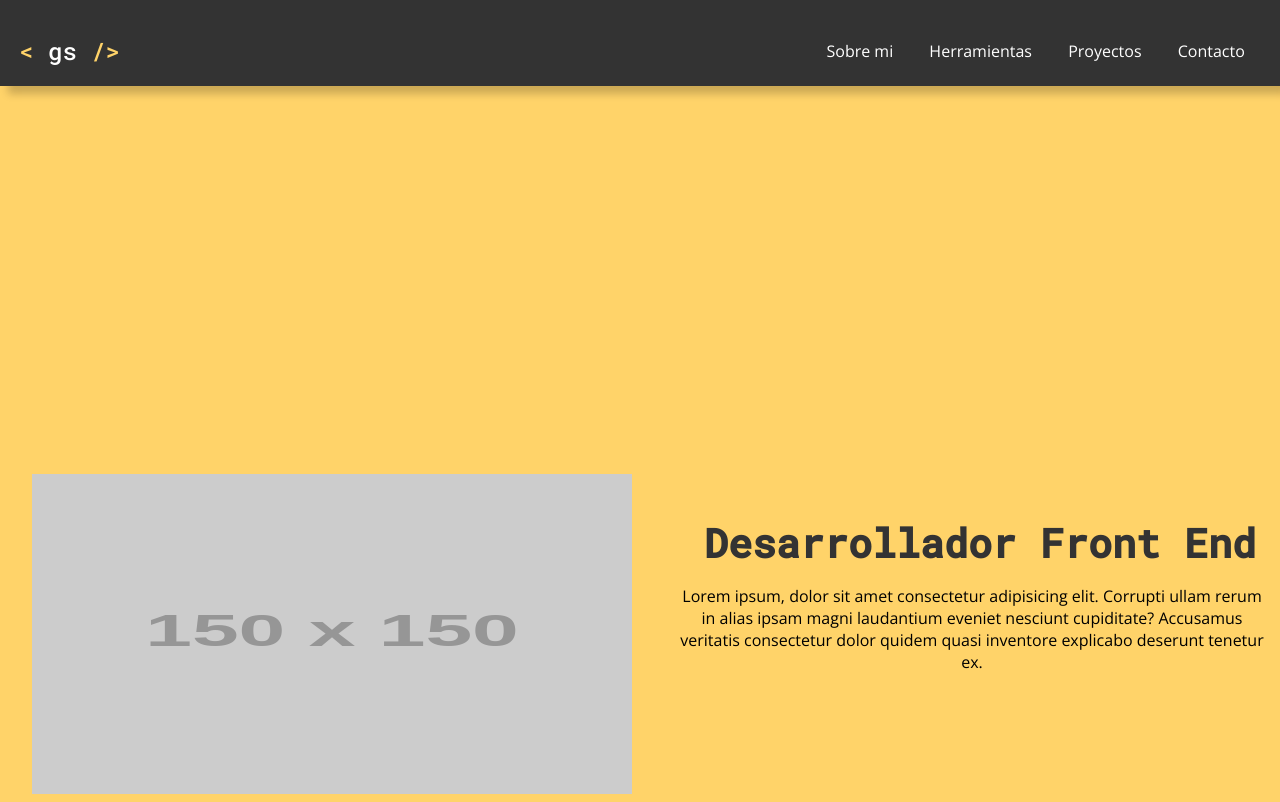
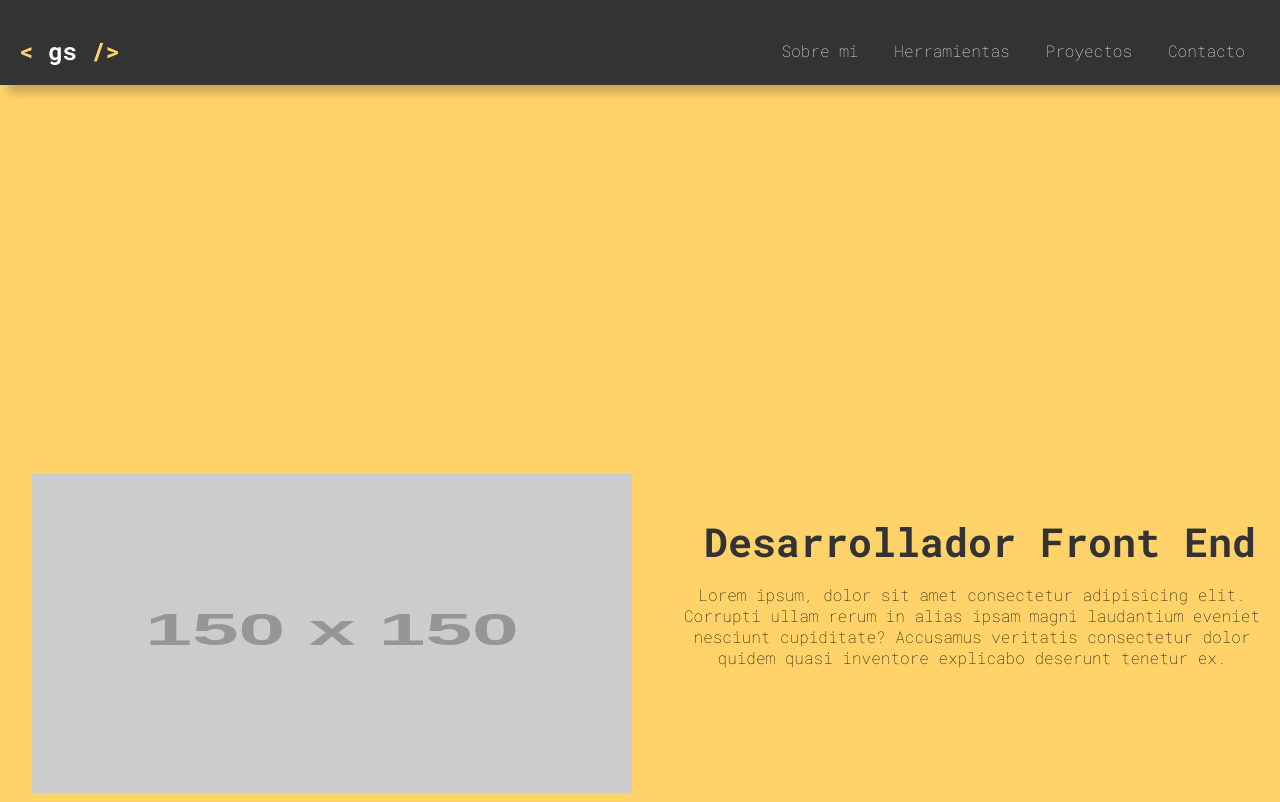
Before and after one commit to gsandova03/portafolio, a website: page index.html in a window 1280 px wide. Shown: the top 802 px of the page. Drawn offline with nearby package versions, Linux system fonts and the light colour scheme; files that its build step writes are made by us from their sources; placeholder pictures from the web are drawn by us.

Commit message:
cambio de fuente

```diff
--- a/sass/components/_footer.scss
+++ b/sass/components/_footer.scss
@@ -21,7 +21,6 @@
   width: 100%;
   height: 100%;
   display: flex;
-  // justify-content: stretch;
   align-items: center;
   flex-direction: column;
   justify-content: space-around;
@@ -32,6 +31,8 @@
     text-align: center;
     font-size: 2rem;
     height: 50%;
+    font-family: $font;
+    font-weight: 700;
     align-content: center;
   }
 
--- a/sass/components/_header.scss
+++ b/sass/components/_header.scss
@@ -18,7 +18,8 @@
   & .header-name {
     color: $light;
     text-decoration: none;
-    font-family: $font-title;
+    font-family: $font;
+    font-weight: 700;
     font-size: 1.5rem;
     cursor: pointer;
   }
@@ -47,7 +48,8 @@
   color: $light;
   cursor: pointer;
   font-size: $paragraph;
-  font-weight: 500;
+  font-family: $font;
+  font-weight: 100;
   text-decoration: none;
 
   &::before {
--- a/sass/components/_main.scss
+++ b/sass/components/_main.scss
@@ -5,15 +5,6 @@
   width: 100%;
   background-color: $primary-color;
 }
-
-// .main-container > * {
-//   // width: 100%;
-//   // height: 45rem;
-//   // height: 100vh;
-//   padding: 0 2rem;
-//   overflow-x: hidden;
-// }
-
 
 .main-description {
   display: flex;
@@ -38,8 +29,8 @@
     margin-left: 1rem;
 
     & h1 {
-      font-family: $font-title;
-      font-weight: 900;
+      font-family: $font;
+      font-weight: 700;
       width: 100%;
       font-size: 2.5rem;
       color: $secondary-color;
@@ -49,7 +40,8 @@
     & p{
       padding: 1rem 1rem 0 0;
       font-size: $paragraph;
-      font-family: $font-f-paragraph;
+      font-family: $font;
+      font-weight: 100;
       text-align: center;
     }
   }
@@ -69,6 +61,8 @@
         color: $light;
         text-align: center;
         font-size: $title-font-size;
+        font-family: $font;
+        font-weight: 700;
         position: relative;
         padding: 0.5rem 2rem;
 
@@ -95,9 +89,6 @@
         grid-template-columns: 1fr 1fr 1fr 1fr;
         grid-template-rows: 1fr 1fr;
         gap: 0.5rem 1rem;
-        // grid-template-areas:
-        // "1 2 3 4"
-        // "5 6 7 8";
         width: 100%;
         height: 100%;
         align-items: center;
--- a/sass/config/_fonts.scss
+++ b/sass/config/_fonts.scss
@@ -1,10 +1,8 @@
-@import url('https://fonts.googleapis.com/css2?family=Roboto+Mono:wght@500&display=swap');
-@import url('https://fonts.googleapis.com/css2?family=Open+Sans:wght@300&display=swap');
+@import url('https://fonts.googleapis.com/css2?family=Roboto+Mono:wght@100;700&display=swap');
 //------Fonts
 
 $title-font-size: 2.5rem;
 $paragraph: 1rem;
 $buttons: 1.2rem;
 
-$font-f-paragraph: 'Open Sans', sans-serif;
-$font-title: 'Roboto Mono', monospace;
+$font: 'Roboto Mono', monospace;
--- a/sass/styles.scss
+++ b/sass/styles.scss
@@ -15,7 +15,6 @@
 }
 
 html {
-  font-family: $font-f-paragraph;
   background-color: $secondary-color;
   scroll-behavior: smooth;
   overflow-x: hidden;
```
